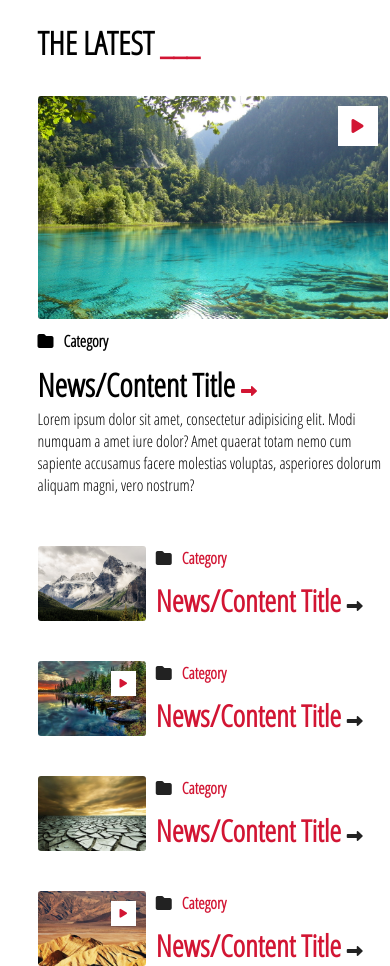
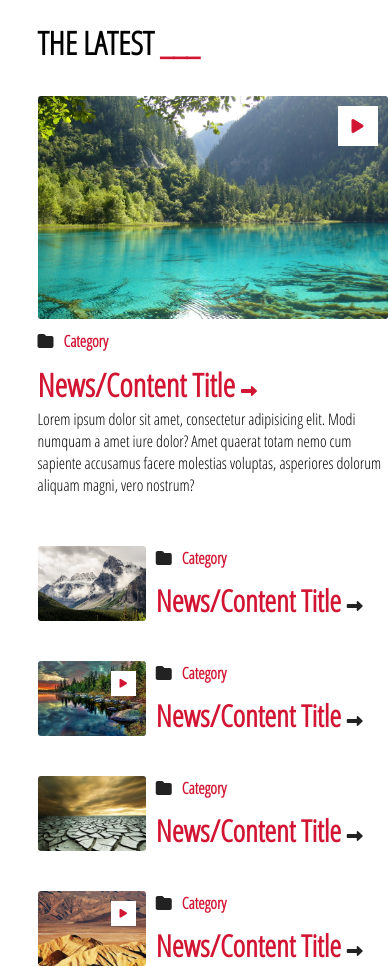
Before and after one commit to andywu0489/oho-challenge, a website: page index.html in a window 390 px wide. Shown: the top 966 px of the page. Drawn offline with Linux system fonts and the light colour scheme.

Commit message:
Correct colors on mobile layout

```diff
--- a/styles.scss
+++ b/styles.scss
@@ -264,25 +264,31 @@ body {
 
     .card1__category {
         grid-area: 6 / 1 / 7 / 2;
+        color: $red;
     }
 
     .card1__title {
         grid-area: 7 / 1 / 8 / 2;
+        color: $red;
     }
 
     .card1__summary {
         grid-area: 8 / 1 / 9 / 2;
+        color: initial;
     }
 
     .card1__category,
     .card1__title,
     .card1__summary {
         width: 100%;
-        color: black;
-        margin-left: 0;
+        margin: 0;
     }
 
     .card1__img {
         background: url('./images/nature1.jpeg') no-repeat center/cover;
     }
+
+    .fa-folder {
+        color: $gray;
+    }
 }
```
Also changed, not shown: styles.css, 1 other file.
